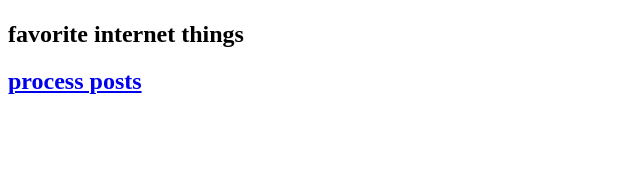
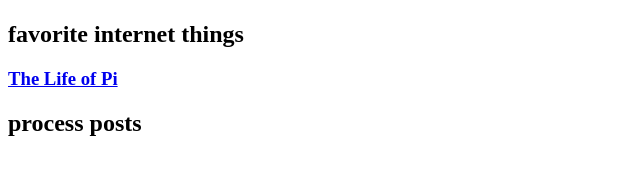
Before and after one commit to eremmele/eremmele.github.io, a plain HTML site: page index.html in a window 1280 px wide. Shown: the part 417-592 px from the top of the page, without its empty margins (0-640 px from the left). Drawn offline with Linux system fonts and the light colour scheme.

Commit message:
Update index.html

```diff
--- a/index.html
+++ b/index.html
@@ -11,7 +11,7 @@
     <img src="http://lorempixel.com/300/300" alt="">
 
     <h2>favorite internet things </h2>
-    <h3><a href="http://journey.lifeofpimovie.com"The Life of Pi</a></h3>
+    <h3><a href="http://journey.lifeofpimovie.com">The Life of Pi</a></h3>
 
     <h2>process posts</h2>
 </body>
```
